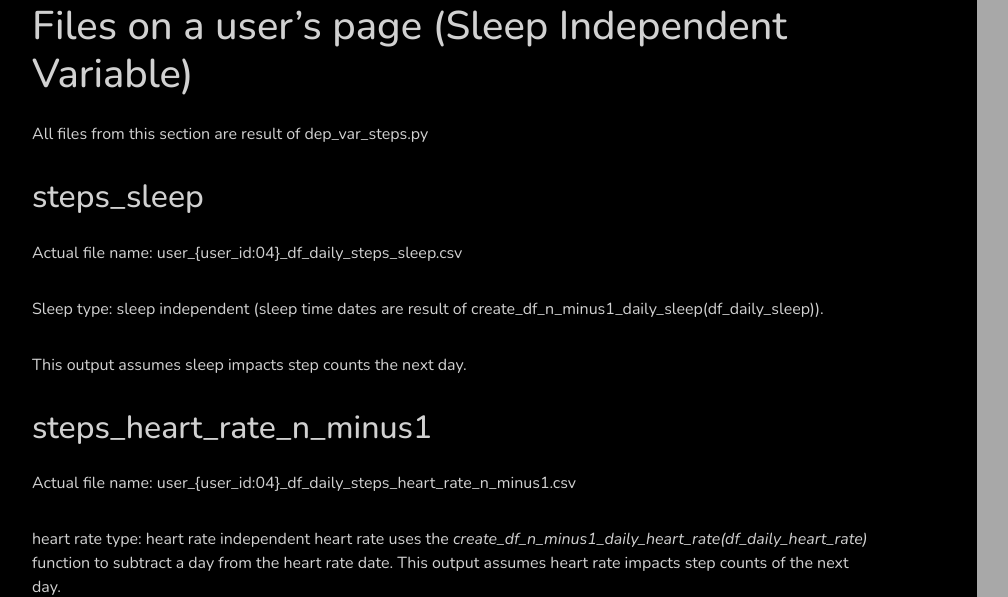
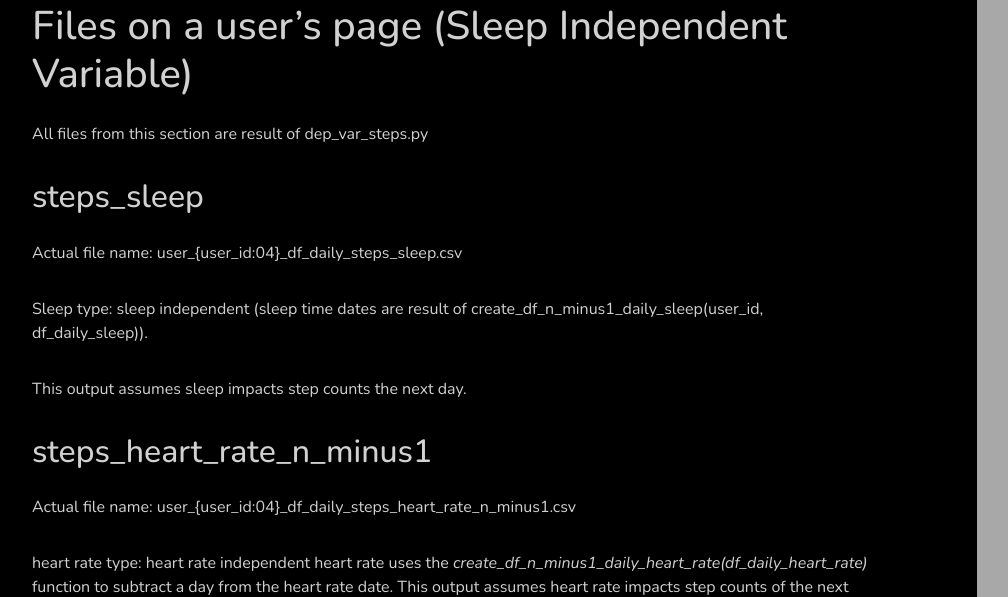
Before and after one commit to costa-rica/WhatSticks11Web, a Flask app: page /user_csv_documentation in a window 1280 px wide. Shown: the part 1884-2481 px from the top of the page, without its empty margins (73-1081 px from the left). Run offline with Flask 3, Linux system fonts and the light colour scheme; data that the repository does not hold is empty; parts of the project's set-up code (start-up, migrations or seed data) failed here and were passed over; some libraries are stand-ins or nearby versions.

Commit message:
docs: edited documentation for csv .html file

```diff
--- a/app_package/templates/main/user_csv_documentation.html
+++ b/app_package/templates/main/user_csv_documentation.html
@@ -68,7 +68,7 @@
         all occurring during or <i><u><b>before</b></u></i> the sleep that is
         recorded in that date.</p>
 
-        <h2 class="western">create_df_n_minus1_daily_sleep(df_daily_sleep)</h2>
+        <h2 class="western">create_df_n_minus1_daily_sleep(user_id, df_daily_sleep)</h2>
         <p class="paragraph_doc">When
         this is used we are calculating a correlation that assumes <b>sleep
         independent</b>. This function uses the output of  create_df_daily_sleep(df)
@@ -129,7 +129,7 @@
         <p class="paragraph_doc">Actual
         file name: user_{user_id:04}_df_daily_steps_sleep.csv</p>
         <p class="paragraph_doc">Sleep
-        type: sleep independent (sleep time dates are result of create_df_n_minus1_daily_sleep(df_daily_sleep)).</p>
+        type: sleep independent (sleep time dates are result of create_df_n_minus1_daily_sleep(user_id, df_daily_sleep)).</p>
         <p class="paragraph_doc">This
         output assumes sleep impacts step counts the next day.</p>
 
```
